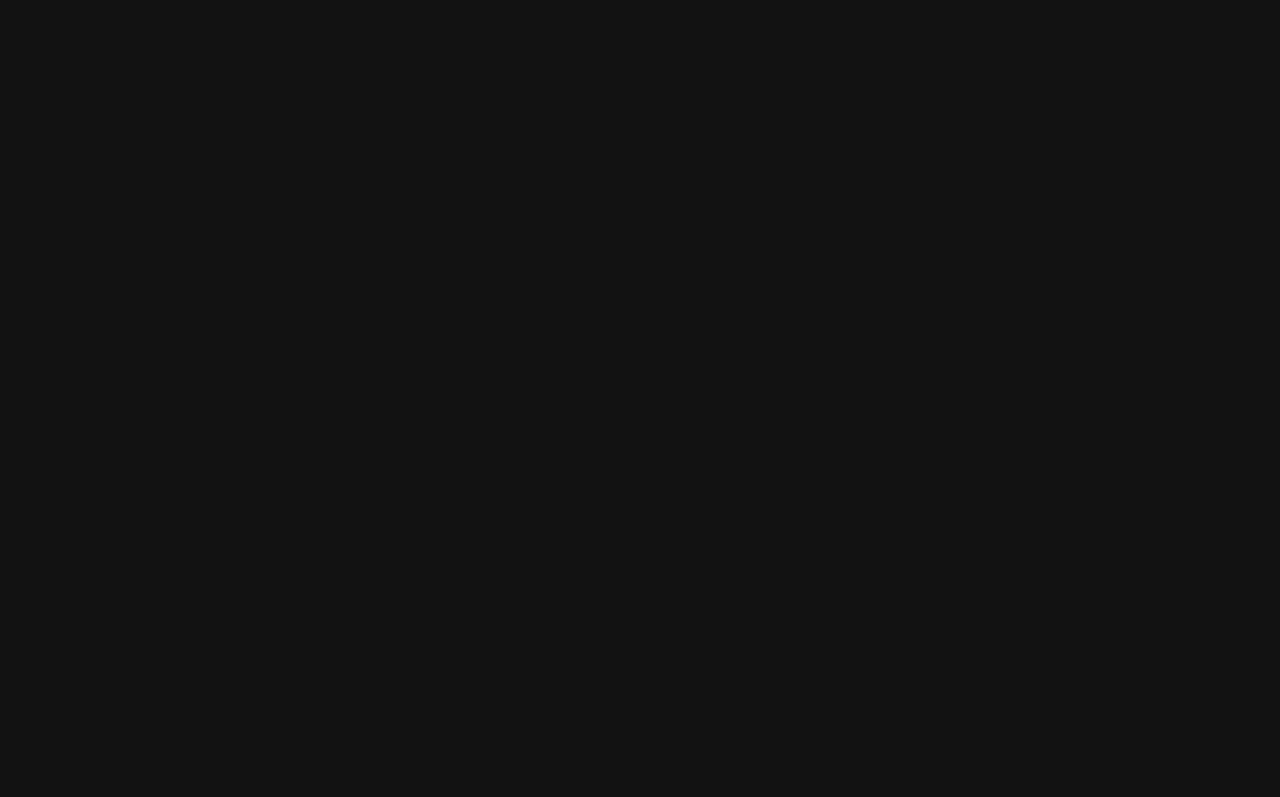
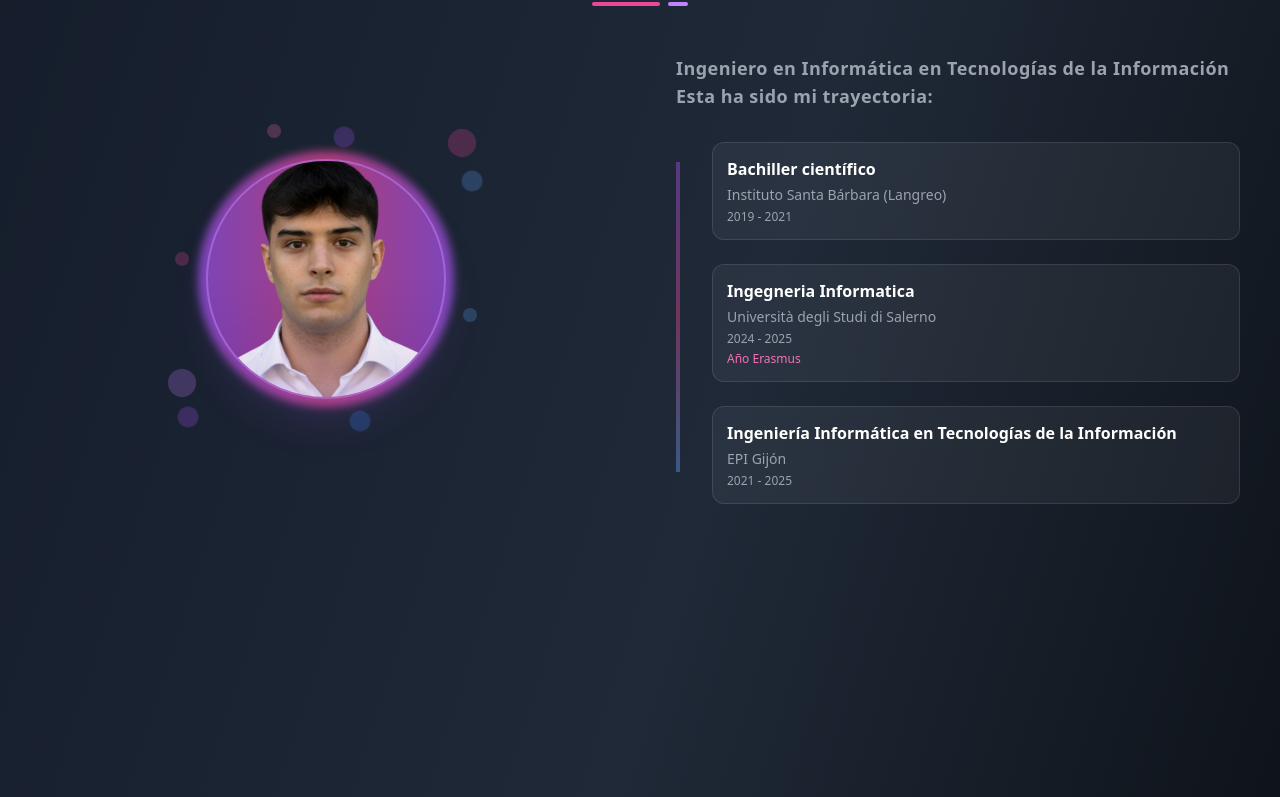
Before and after one commit to medinafdzz/Portfolio, a React (Vite) app: page / in a window 1280 px wide. Shown: the part 1319-2116 px from the top of the page. Before the commit the page ends 800 px from the top, so only its background shows below. Built offline with nearby package versions, Linux system fonts and the light colour scheme.

Commit message:
refactor: simplify the portfolio design system

```diff
--- a/src/App.jsx
+++ b/src/App.jsx
@@ -7,51 +7,46 @@ import Footer from './components/Footer';
 
 function App() {
   return (
-    <div
-      id="app-scroll-container"
-      className="min-h-screen overflow-y-auto bg-gradient-to-br from-gray-900 via-gray-800 to-black text-gray-100 pb-12 lg:pb-14 lg:snap-y lg:snap-mandatory lg:overflow-y-scroll lg:h-screen"
-    >
+    <div className="min-h-screen overflow-x-hidden bg-gradient-to-br from-gray-900 via-gray-800 to-black text-gray-100">
+      <a
+        href="#main-content"
+        className="fixed left-4 top-3 z-[60] -translate-y-24 rounded-lg bg-white px-4 py-3 font-semibold text-gray-950 shadow-lg transition-transform focus:translate-y-0 focus:outline-none focus:ring-2 focus:ring-pink-500 focus:ring-offset-2"
+      >
+        Saltar al contenido
+      </a>
+
       {/* Header fijo */}
       <Header />
 
       {/* Contenido principal */}
-      <main>
+      <main id="main-content" tabIndex="-1" className="focus:outline-none">
         {/* Hero Section */}
         <section
           id="inicio"
-          className="min-h-screen flex items-start justify-center pt-24 pb-12 sm:pt-28 sm:pb-16 md:items-center md:py-16 lg:py-0 lg:snap-start lg:snap-always"
+          className="flex min-h-screen items-start justify-center pb-12 pt-24 sm:pb-16 sm:pt-28 md:items-center md:py-16"
         >
           <div className="container mx-auto px-4 sm:px-6 lg:px-8 max-w-7xl md:py-20">
             <Info />
           </div>
         </section>
 
-        {/* Separador full width */}
-        <div className="h-px bg-gradient-to-r from-transparent via-gray-700 to-transparent"></div>
-
         {/* About Section */}
-        <section id="about" className="min-h-screen flex items-center justify-center py-20 md:py-16 lg:py-0 lg:snap-start lg:snap-always">
-          <div className="container mx-auto px-4 sm:px-6 lg:px-8 max-w-7xl py-20">
+        <section id="about" className="portfolio-section">
+          <div className="portfolio-container">
             <About />
           </div>
         </section>
 
-        {/* Separador full width */}
-        <div className="h-px bg-gradient-to-r from-transparent via-gray-700 to-transparent"></div>
-
         {/* Skills Section */}
-        <section id="skills" className="min-h-screen flex items-center justify-center py-20 md:py-16 lg:py-0 lg:snap-start lg:snap-always">
-          <div className="container mx-auto px-4 sm:px-6 lg:px-8 max-w-7xl pt-12 pb-20">
+        <section id="skills" className="portfolio-section">
+          <div className="portfolio-container">
             <Skills />
           </div>
         </section>
 
-        {/* Separador full width */}
-        <div className="h-px bg-gradient-to-r from-transparent via-gray-700 to-transparent"></div>
-
         {/* Projects Section */}
-        <section id="projects" className="min-h-screen flex items-center justify-center py-20 md:py-16 lg:py-0 lg:snap-start lg:snap-always">
-          <div className="container mx-auto px-4 sm:px-6 lg:px-8 max-w-7xl py-20">
+        <section id="projects" className="portfolio-section">
+          <div className="portfolio-container">
             <Projects />
           </div>
         </section>
--- a/src/components/Badge.jsx
+++ b/src/components/Badge.jsx
@@ -1,21 +1,6 @@
-function Badge({ children, color = 'purple', size = 'md' }) {
-  const colors = {
-    purple: "bg-purple-500/20 text-purple-300 border-purple-500/50",
-    blue: "bg-blue-500/20 text-blue-300 border-blue-500/50",
-    pink: "bg-pink-500/20 text-pink-300 border-pink-500/50",
-    green: "bg-green-500/20 text-green-300 border-green-500/50",
-    orange: "bg-orange-500/20 text-orange-300 border-orange-500/50",
-    cyan: "bg-cyan-500/20 text-cyan-300 border-cyan-500/50"
-  };
-
-  const sizes = {
-    sm: "px-2 py-1 text-xs",
-    md: "px-3 py-1.5 text-sm",
-    lg: "px-4 py-2 text-base"
-  };
-
+function Badge({ children }) {
   return (
-    <span className={`inline-block rounded-full border font-medium ${colors[color]} ${sizes[size]}`}>
+    <span className="type-compact inline-block rounded-full border border-white/15 bg-white/[0.04] px-2 py-1 font-medium text-gray-200">
       {children}
     </span>
   );
--- a/src/components/SectionTitle.jsx
+++ b/src/components/SectionTitle.jsx
@@ -1,15 +1,18 @@
 function SectionTitle({ children, subtitle }) {
   return (
     <div className="text-center mb-12">
-      <h2 className="text-4xl md:text-5xl font-bold mb-4 text-gradient animate-gradient">
+      <h2 className="type-section mb-4 text-white">
         {children}
       </h2>
       {subtitle && (
-        <p className="text-gray-400 text-lg max-w-2xl mx-auto">
+        <p className="type-body mx-auto max-w-[62ch] text-gray-300">
           {subtitle}
         </p>
       )}
-      <div className="mt-6 mx-auto w-24 h-1 gradient-primary rounded-full"></div>
+      <div className="mt-6 mx-auto flex w-24 items-center gap-2" aria-hidden="true">
+        <span className="h-1 flex-1 rounded-full bg-pink-500"></span>
+        <span className="h-1 w-5 rounded-full bg-purple-400"></span>
+      </div>
     </div>
   );
 }
--- a/src/input.css
+++ b/src/input.css
@@ -3,93 +3,144 @@
 @tailwind utilities;
 
 @layer base {
-  * {
+  :root {
+    --font-interface: ui-sans-serif, system-ui, -apple-system, 'Segoe UI', sans-serif;
+    --type-display: clamp(2.25rem, 7vw, 4.75rem);
+    --type-section: clamp(2.125rem, 5vw, 3rem);
+    --type-feature: clamp(1.75rem, 3vw, 2.25rem);
+    --type-title: 1.125rem;
+    --type-body: 1rem;
+    --type-compact: 0.875rem;
+  }
+
+  html {
     @apply scroll-smooth;
+    color-scheme: dark;
   }
 
   body {
-    @apply text-gray-100 antialiased;
-  }
-
-  /* Fuente para el encabezado */
-  .font-inter {
-    font-family: 'Inter', ui-sans-serif, system-ui, -apple-system, 'Segoe UI', Roboto, 'Helvetica Neue', Arial, 'Noto Sans', 'Liberation Sans', sans-serif;
-  }
-
-  /* Mejora del scroll en iOS */
-  .scrollbar-hide {
-    -ms-overflow-style: none;
-    scrollbar-width: none;
-  }
-  .scrollbar-hide::-webkit-scrollbar {
-    display: none;
+    @apply bg-gray-950 text-gray-100 antialiased;
+    font-family: var(--font-interface);
+    font-feature-settings: 'kern' 1, 'liga' 1;
   }
 }
 
-/* ---- Disposición y comportamiento de snap ---- */
-/* Oculta separadores para evitar doble scroll */
-main > div.h-px { display: none !important; }
-
-/* Footer: estilo compacto y sin snap */
-footer {
-  scroll-snap-align: none;
-  min-height: auto !important;
-  padding: 1.5rem 0 !important;
+@layer components {
+  .type-display {
+    font-size: var(--type-display);
+    font-weight: 700;
+    line-height: 1.02;
+    letter-spacing: -0.035em;
   }
 
-/* Ajustes internos del Footer para aspecto compacto */
-footer > div { padding-top: 0.75rem !important; padding-bottom: 0.75rem !important; }
-footer p { margin-bottom: 0.35rem !important; font-size: 0.8rem !important; line-height: 1.3; }
-footer p:last-of-type { margin-bottom: 0.75rem !important; }
-footer .flex { gap: 1.25rem !important; }
-footer svg { width: 1.25rem !important; height: 1.25rem !important; }
-
-
-@layer utilities {
-  .animation-delay-2000 {
-    animation-delay: 2s;
+  .type-section {
+    font-size: var(--type-section);
+    font-weight: 700;
+    line-height: 1.08;
+    letter-spacing: -0.025em;
   }
 
-  .animation-delay-4000 {
-    animation-delay: 4s;
+  .type-feature {
+    font-size: var(--type-feature);
+    font-weight: 700;
+    line-height: 1.12;
+    letter-spacing: -0.02em;
   }
 
-  .animate-gradient {
-    background-size: 200% 200%;
-    animation: gradient 3s ease infinite;
+  .type-title {
+    font-size: var(--type-title);
+    font-weight: 650;
+    line-height: 1.3;
+    letter-spacing: -0.01em;
   }
 
-  @keyframes gradient {
-    0%, 100% {
-      background-position: 0% 50%;
+  .type-body {
+    font-size: var(--type-body);
+    font-weight: 400;
+    line-height: 1.75;
+    letter-spacing: 0.01em;
   }
-    50% {
-      background-position: 100% 50%;
+
+  .type-compact {
+    font-size: var(--type-compact);
+    font-weight: 450;
+    line-height: 1.6;
+    letter-spacing: 0.012em;
+  }
+
+  .type-label {
+    font-size: var(--type-compact);
+    font-weight: 600;
+    line-height: 1.4;
+    letter-spacing: 0.12em;
+    text-transform: uppercase;
+  }
+
+  .type-numeric {
+    font-variant-numeric: tabular-nums;
+  }
+
+  .deferred-section {
+    content-visibility: auto;
+    contain-intrinsic-size: auto 100vh;
+  }
+
+  .portfolio-section {
+    @apply deferred-section flex min-h-screen items-center justify-center py-20 md:py-16;
+  }
+
+  .portfolio-container {
+    @apply container mx-auto max-w-7xl px-4 py-20 sm:px-6 lg:px-8;
   }
 }
 
-  .line-clamp-3 {
-    display: -webkit-box;
-    -webkit-line-clamp: 3;
-    -webkit-box-orient: vertical;
-    overflow: hidden;
-  }
-
-  /* Utilidades reutilizables */
+@layer utilities {
   .gradient-primary {
     @apply bg-gradient-to-r from-purple-500 to-pink-500;
   }
-  .text-gradient {
-    @apply bg-clip-text text-transparent bg-gradient-to-r from-purple-400 via-pink-400 to-blue-400;
+}
+
+@supports (text-wrap: balance) {
+  h1,
+  h2,
+  h3,
+  h4 {
+    text-wrap: balance;
   }
 }
 
-/* Desactivar snap en móviles, solo en pantallas grandes */
-@media (max-width: 1024px) {
-  .lg\:snap-y, .lg\:snap-mandatory {
-    scroll-snap-type: none;
-  }
-  section {
-    scroll-snap-align: none !important;
+@supports (text-wrap: pretty) {
+  p {
+    text-wrap: pretty;
   }
 }
+
+section[id] {
+  scroll-margin-top: 5rem;
+}
+
+main {
+  overflow-wrap: anywhere;
+}
+
+@media (prefers-reduced-motion: reduce) {
+  * {
+    animation-duration: 0.01ms !important;
+    animation-iteration-count: 1 !important;
+    scroll-behavior: auto !important;
+    transition-duration: 0.01ms !important;
+  }
+
+  .group:hover .group-hover\:scale-105,
+  .hover\:scale-105:hover,
+  .hover\:scale-\[1\.02\]:hover {
+    transform: none !important;
+  }
+}
+
+@media (forced-colors: active) {
+  a,
+  button {
+    border-color: ButtonText;
+  }
+}
--- a/tailwind.config.js
+++ b/tailwind.config.js
@@ -1,137 +1,15 @@
 /** @type {import('tailwindcss').Config} */
 export default {
   content: [
-    "./index.html",
-    "./src/**/*.{js,ts,jsx,tsx}",
+    './index.html',
+    './src/**/*.{js,ts,jsx,tsx}',
   ],
   theme: {
     extend: {
       screens: {
-        'xs': '475px', // Añadir breakpoint para pantallas muy pequeñas
-      },
-      colors: {
-        caribbean_current: {
-          DEFAULT: '#006466',
-          100: '#001414',
-          200: '#002829',
-          300: '#003c3d',
-          400: '#005052',
-          500: '#006466',
-          600: '#00b5b8',
-          700: '#0afbff',
-          800: '#5cfcff',
-          900: '#adfeff',
-        },
-        midnight_green_soft: {
-          DEFAULT: '#065a60',
-          100: '#011213',
-          200: '#022426',
-          300: '#04363a',
-          400: '#05484d',
-          500: '#065a60',
-          600: '#0ba2ad',
-          700: '#19e2f0',
-          800: '#66ecf5',
-          900: '#b2f5fa',
-        },
-        midnight_green: {
-          DEFAULT: '#0b525b',
-          100: '#021012',
-          200: '#042124',
-          300: '#073136',
-          400: '#094149',
-          500: '#0b525b',
-          600: '#1493a3',
-          700: '#25cee4',
-          800: '#6edeed',
-          900: '#b6eff6',
-        },
-        midnight_green_deep: {
-          DEFAULT: '#144552',
-          100: '#040e10',
-          200: '#081b21',
-          300: '#0c2931',
-          400: '#103742',
-          500: '#144552',
-          600: '#247c94',
-          700: '#3aafcf',
-          800: '#7ccadf',
-          900: '#bde4ef',
-        },
-        charcoal: {
-          DEFAULT: '#1b3a4b',
-          100: '#050c0f',
-          200: '#0b171e',
-          300: '#10232d',
-          400: '#162f3c',
-          500: '#1b3a4b',
-          600: '#316987',
-          700: '#4b96be',
-          800: '#87b9d4',
-          900: '#c3dce9',
-        },
-        prussian_blue: {
-          DEFAULT: '#212f45',
-          100: '#07090e',
-          200: '#0d131c',
-          300: '#141c29',
-          400: '#1b2537',
-          500: '#212f45',
-          600: '#3c547c',
-          700: '#5a7baf',
-          800: '#91a7ca',
-          900: '#c8d3e4',
-        },
-        space_cadet: {
-          DEFAULT: '#272640',
-          100: '#08080d',
-          200: '#100f1a',
-          300: '#171726',
-          400: '#1f1f33',
-          500: '#272640',
-          600: '#464573',
-          700: '#6866a3',
-          800: '#9a99c2',
-          900: '#cdcce0',
-        },
-        dark_purple: {
-          DEFAULT: '#312244',
-          100: '#0a070e',
-          200: '#140e1b',
-          300: '#1d1529',
-          400: '#271b36',
-          500: '#312244',
-          600: '#583e7a',
-          700: '#7f5cad',
-          800: '#aa92c8',
-          900: '#d4c9e4',
-        },
-        dark_purple_deep: {
-          DEFAULT: '#3e1f47',
-          100: '#0c060e',
-          200: '#190c1c',
-          300: '#25132b',
-          400: '#321939',
-          500: '#3e1f47',
-          600: '#703880',
-          700: '#a055b4',
-          800: '#bf8ecd',
-          900: '#dfc6e6',
-        },
-        palatinate: {
-          DEFAULT: '#4d194d',
-          100: '#0f050f',
-          200: '#1f0a1f',
-          300: '#2e0f2e',
-          400: '#3e143e',
-          500: '#4d194d',
-          600: '#8b2d8b',
-          700: '#c346c3',
-          800: '#d784d7',
-          900: '#ebc1eb',
-        },
+        xs: '475px',
       },
     },
   },
   plugins: [],
-}
+};
```
Lines whose indentation alone changed are shown as unchanged.
